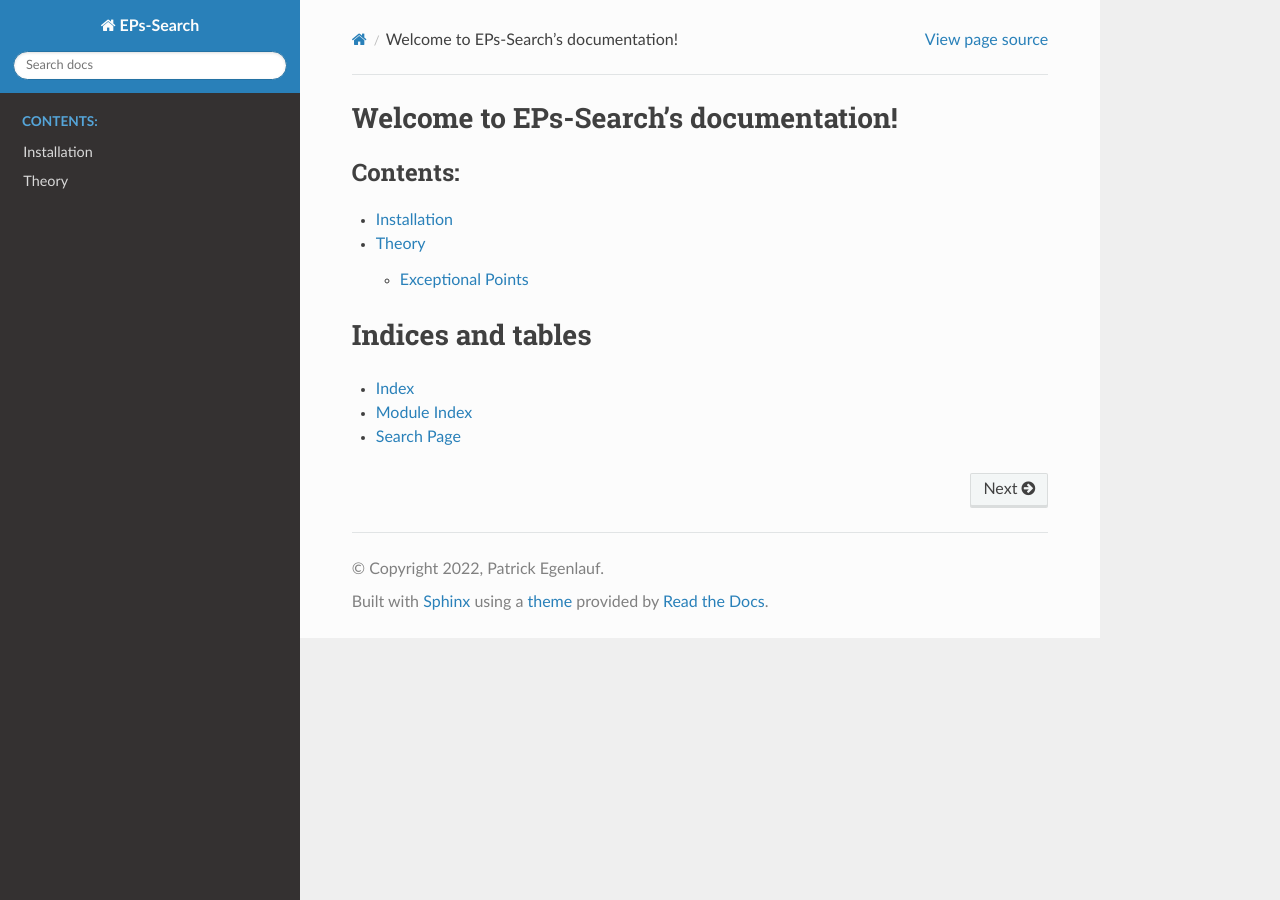
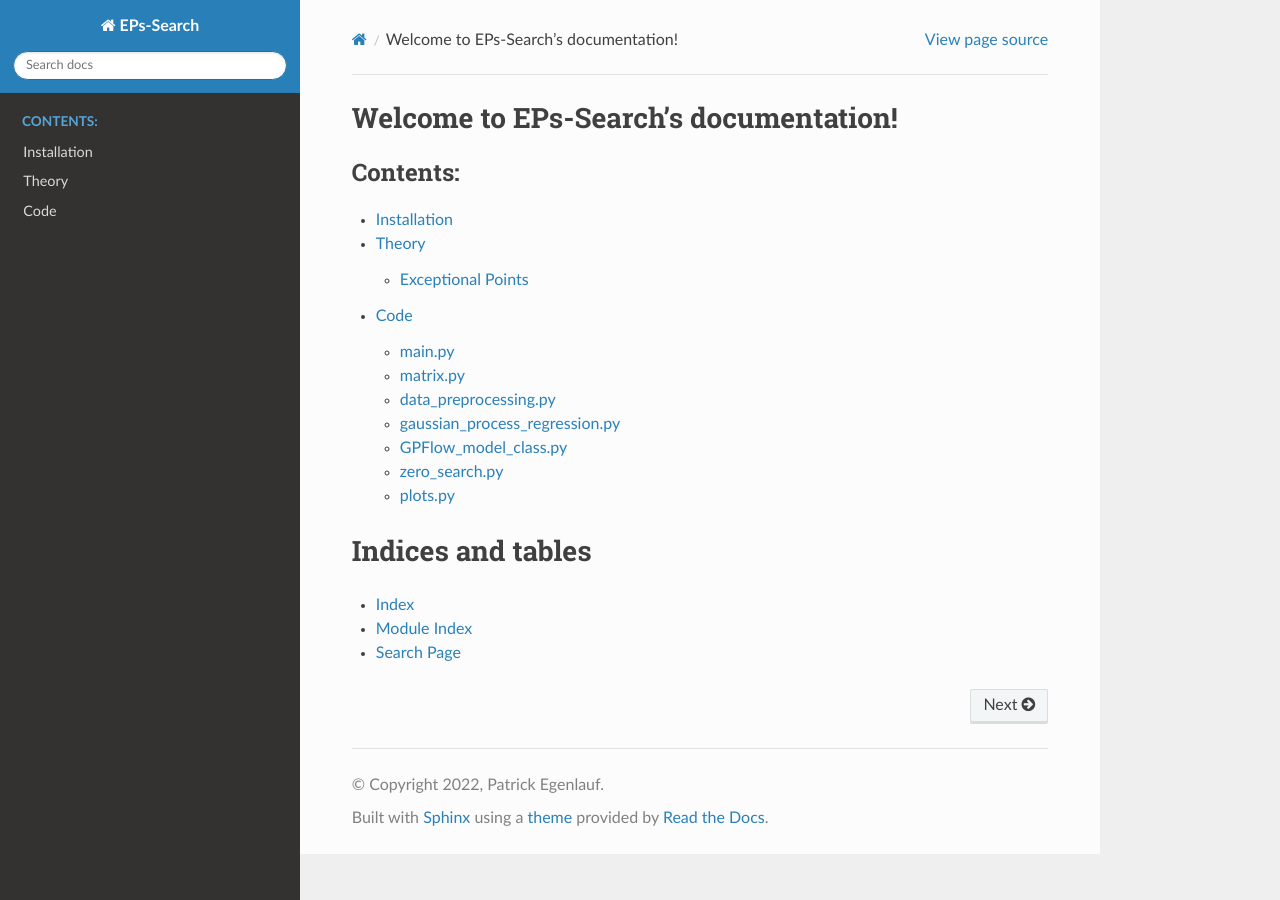
Before and after one commit to Search-for-EPs/Search-for-EPs, a Sphinx documentation site: the page built from docs/source/index.rst, in a window 1280 px wide. Built offline with Sphinx 7.4.7 and the Read the Docs theme 2.0.0, drawn with Linux system fonts in a browser that asks for light colours.

Commit message:
added code documentation for each python file to have an overview

```diff
--- /dev/null
+++ b/docs/source/_pages/code.rst
@@ -0,0 +1,37 @@
+Code
+====
+
+This section gives a brief overview of the code in this package.
+
+main.py
+-------
+
+
+
+matrix.py
+---------
+
+
+
+data_preprocessing.py
+---------------------
+
+
+
+gaussian_process_regression.py
+------------------------------
+
+
+
+GPFlow_model_class.py
+---------------------
+
+
+
+zero_search.py
+--------------
+
+
+
+plots.py
+--------
--- a/docs/source/index.rst
+++ b/docs/source/index.rst
@@ -13,6 +13,7 @@ Welcome to EPs-Search's documentation!
    _pages/installation
    _pages/theory
    _pages/progress
+   _pages/code
 
 
 
```
Also changed, not shown: zero_search.py (renamed from zerosearch.py).
